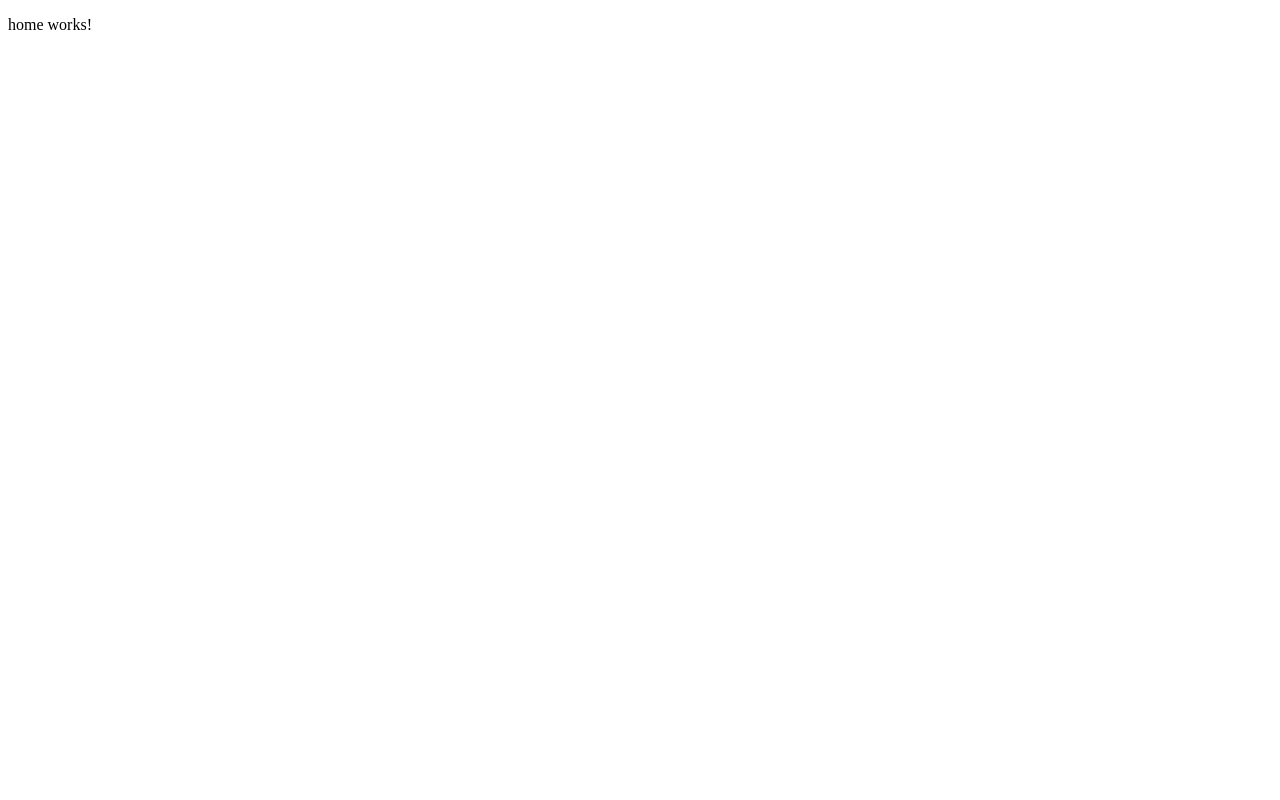
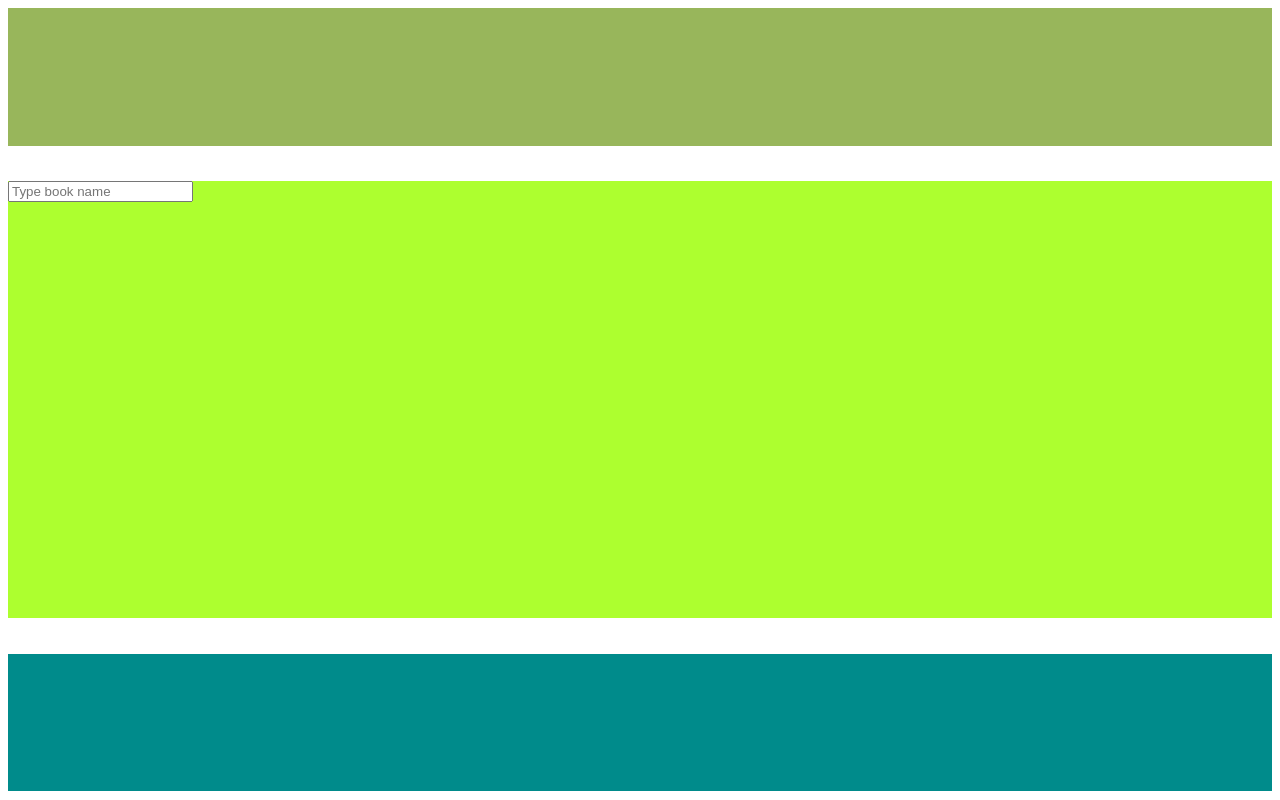
Before and after one commit to Assassinationrogue/Book_summary_assignment, an Angular app: page / in a window 1280 px wide. Built offline with nearby package versions, Linux system fonts and the light colour scheme.

Commit message:
# layout implementation

```diff
--- a/src/app/components/home/home.component.html
+++ b/src/app/components/home/home.component.html
@@ -1 +1,15 @@
-<p>home works!</p>
+<div class="layout">
+  <div class="layout__nav-wrapper"></div>
+  <div class="layout__body-wrapper">
+    <div class="control" [ngClass]="{ 'is-loading': isLoading }">
+      <input
+        type="text"
+        #searchInput
+        class="input"
+        placeholder="Type book name"
+      />
+    </div>
+    <div class="list is-hoverable"></div>
+  </div>
+  <div class="layout__footer-wrapper"></div>
+</div>
--- a/src/app/components/home/home.component.scss
+++ b/src/app/components/home/home.component.scss
@@ -0,0 +1,26 @@
+.layout {
+  display: grid;
+  grid-template-rows: 17.2vh 54.6vh 17.2vh;
+  row-gap: 5%;
+
+
+  &__nav {
+    &-wrapper{
+          background-color: rgb(152, 182, 91);
+    }
+  }
+
+  &__body{
+      &-wrapper {
+      background-color: greenyellow; // for checking
+      display: grid;
+    }
+  }
+
+  &__footer{
+      &-wrapper{
+        background-color: darkcyan;
+      }
+  }
+
+}
--- a/src/app/components/home/home.component.ts
+++ b/src/app/components/home/home.component.ts
@@ -1,4 +1,5 @@
-import { Component, OnInit } from '@angular/core';
+import { Component, ElementRef, OnInit } from '@angular/core';
+import { fromEvent, merge } from 'rxjs';
 
 @Component({
   selector: 'app-home',
@@ -6,10 +7,19 @@ import { Component, OnInit } from '@angular/core';
   styleUrls: ['./home.component.scss']
 })
 export class HomeComponent implements OnInit {
+  isLoading: Boolean = false;
+  apiResponse: any = [];
 
-  constructor() { }
+  constructor(public searchInput: ElementRef) {
+    this.searchInput = searchInput;
+  }
 
   ngOnInit(): void {
+    const keyupEvent$ = fromEvent(this.searchInput?.nativeElement, "keyup");
+    const pasteEvent$ = fromEvent(this.searchInput?.nativeElement, "input");
+    const allEvents$ = merge(keyupEvent$, pasteEvent$);
   }
 
+
+
 }
```
